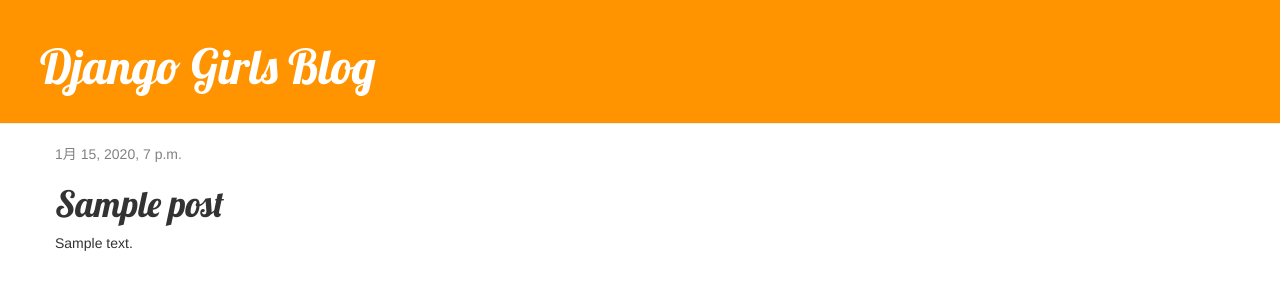
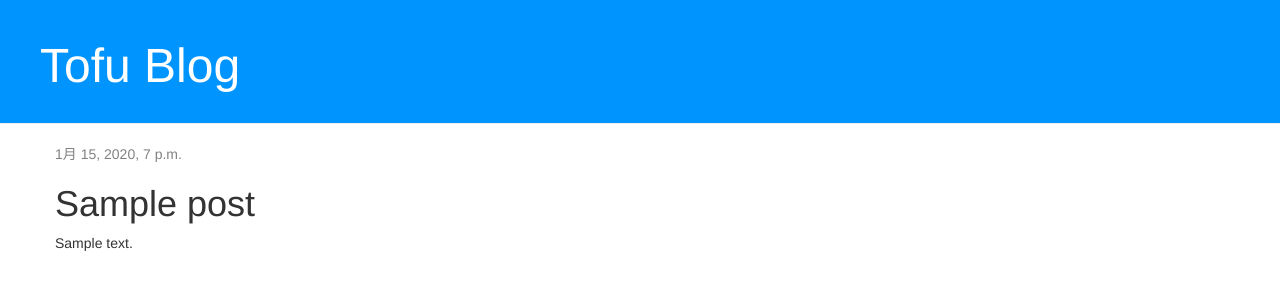
Before and after one commit to inko81/my-first-blog, a Django app: page /post/1/ in a window 1280 px wide. Shown: the top 300 px of the page. Run offline with Django 3.2, Linux system fonts and the light colour scheme; tables that the repository leaves empty hold one stand-in row (values such as "Sample post"); some libraries are stand-ins or nearby versions.

Commit message:
'saishin'

```diff
--- a/blog/static/css/blog.css
+++ b/blog/static/css/blog.css
@@ -1,5 +1,5 @@
 .page-header {
-    background-color: #ff9400;
+    background-color: #0094ff;
     margin-top: 0;
     padding: 20px 20px 20px 40px;
 }
@@ -14,9 +14,11 @@
     margin-left: 40px;
 }
 
+/*
 h1, h2, h3, h4 {
     font-family: 'Lobster', cursive;
 }
+*/
 
 .date {
     color: #828282;
--- a/blog/templates/blog/base.html
+++ b/blog/templates/blog/base.html
@@ -1,7 +1,7 @@
 {% load static %}
 <html>
     <head>
-        <title>Django Girls blog</title>
+        <title>Tofu blog</title>
         <link rel="stylesheet" href="//maxcdn.bootstrapcdn.com/bootstrap/3.2.0/css/bootstrap.min.css">
         <link rel="stylesheet" href="//maxcdn.bootstrapcdn.com/bootstrap/3.2.0/css/bootstrap-theme.min.css">
         <link href='//fonts.googleapis.com/css?family=Lobster&subset=latin,latin-ext' rel='stylesheet' type='text/css'>
@@ -12,7 +12,7 @@
 		{% if user.is_authenticated %}
     	<a href="{% url 'post_new' %}" class="top-menu"><span class="glyphicon glyphicon-plus"></span></a>
 		{% endif %}
-            <h1><a href="/">Django Girls Blog</a></h1>
+            <h1><a href="/">Tofu Blog</a></h1>
         </div>
         <div class="content container">
             <div class="row">
```
